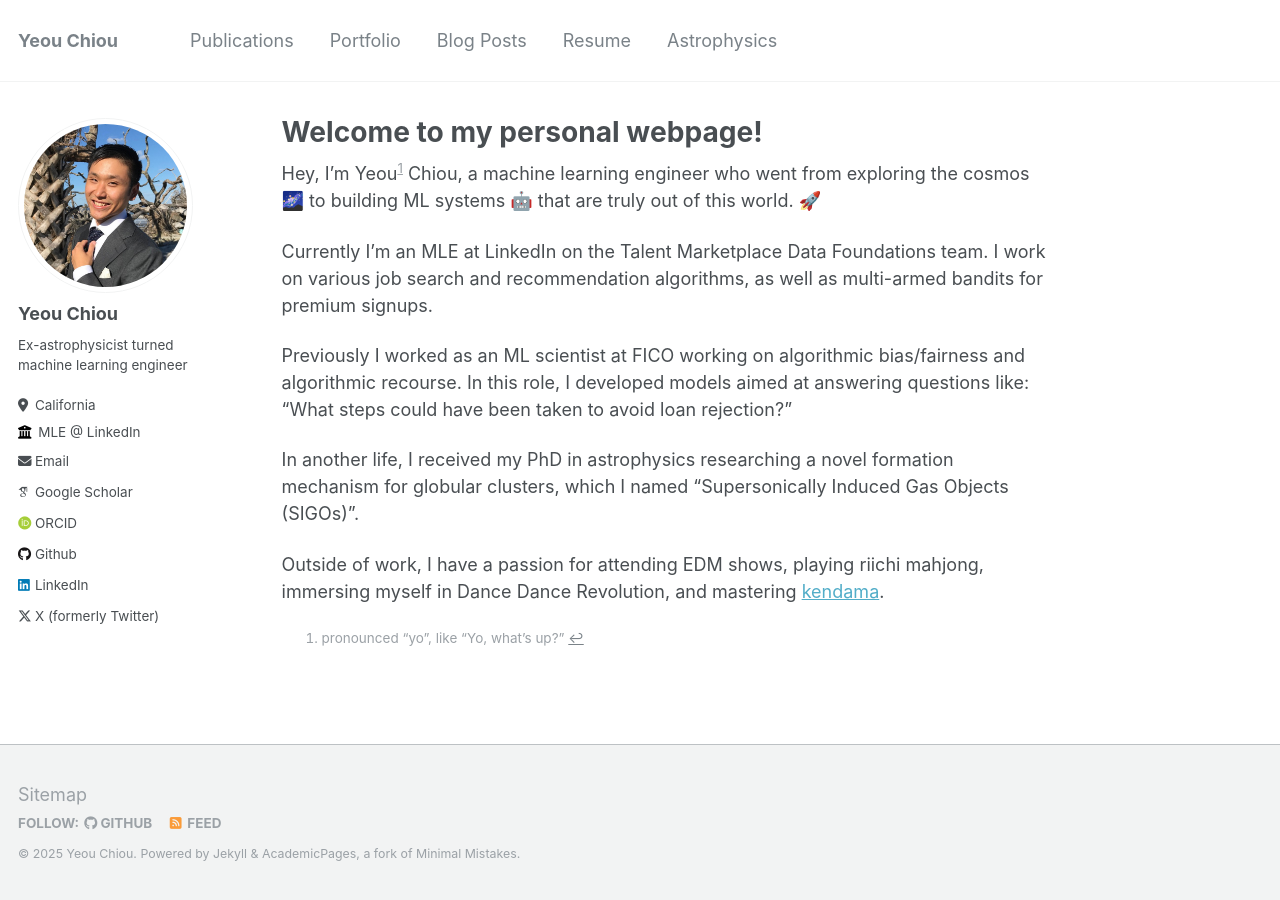
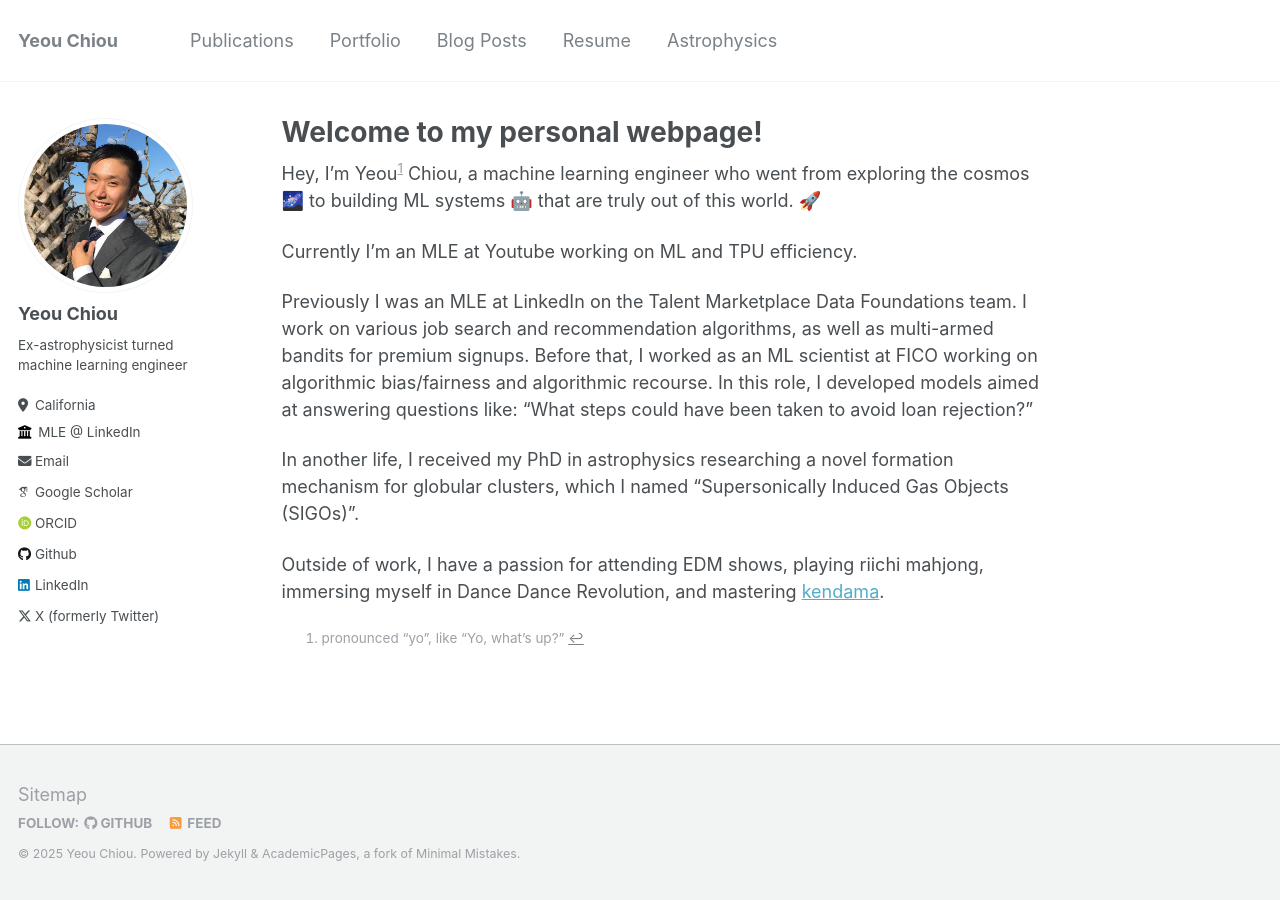
Before and after one commit to yeouchiou/yeouchiou.github.io, a Jekyll site: the page built from _pages/about.md, in a window 1280 px wide. Built offline with Jekyll 4.4.1, drawn with Linux system fonts in a browser that asks for light colours; some web fonts are replaced.

Commit message:
update about

```diff
--- a/_pages/about.md
+++ b/_pages/about.md
@@ -9,9 +9,9 @@ redirect_from:
 
 Hey, I'm Yeou[^1] Chiou, a machine learning engineer who went from exploring the cosmos 🌌 to building ML systems 🤖 that are truly out of this world. 🚀
 
-Currently I'm an MLE at LinkedIn on the Talent Marketplace Data Foundations team. I work on various job search and recommendation algorithms, as well as multi-armed bandits for premium signups.
+Currently I'm an MLE at Youtube working on ML and TPU efficiency.
 
-Previously I worked as an ML scientist at FICO working on algorithmic bias/fairness and algorithmic recourse. In this role, I developed models aimed at answering questions like: "What steps could have been taken to avoid loan rejection?"
+Previously I was an MLE at LinkedIn on the Talent Marketplace Data Foundations team. I work on various job search and recommendation algorithms, as well as multi-armed bandits for premium signups. Before that, I worked as an ML scientist at FICO working on algorithmic bias/fairness and algorithmic recourse. In this role, I developed models aimed at answering questions like: "What steps could have been taken to avoid loan rejection?"
 
 In another life, I received my PhD in astrophysics researching a novel formation mechanism for globular clusters, which I named "Supersonically Induced Gas Objects (SIGOs)".
 
```
